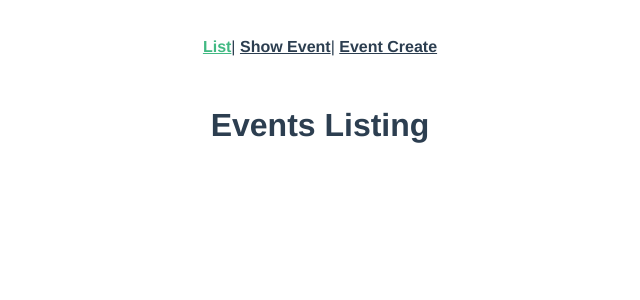
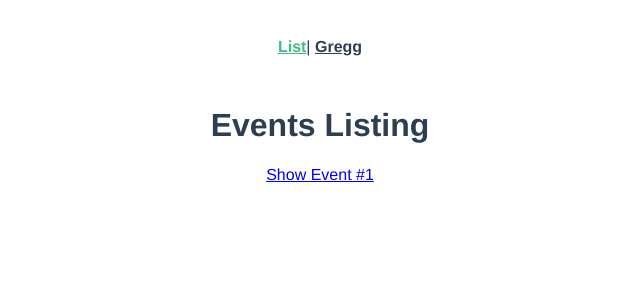
Before and after one commit to GuillaumeOcculy/RealWorldVue, a Vue app: page / in a window 1280 px wide. Shown: the top 300 px of the page, without its empty margins (320-960 px from the left). Built offline with nearby package versions, Linux system fonts and the light colour scheme.

Commit message:
Dynamic Routing & History Mode

```diff
--- a/src/App.vue
+++ b/src/App.vue
@@ -2,8 +2,9 @@
   <div id="app">
     <div id="nav">
       <router-link :to="{ name: 'event-list' }">List</router-link>|
-      <router-link :to="{ name: 'event-show' }">Show Event</router-link>|
-      <router-link :to="{ name: 'event-create' }">Event Create</router-link>
+      <router-link :to="{ name: 'user', params: { username: 'Greeg' } }"
+        >Gregg</router-link
+      >
     </div>
     <router-view />
   </div>
--- a/src/router.js
+++ b/src/router.js
@@ -3,6 +3,7 @@
 import EventCreate from "./views/EventCreate.vue"
 import EventShow from "./views/EventShow.vue"
 import EventList from "./views/EventList.vue"
+import User from "./views/User.vue"
 
 Vue.use(Router)
 
@@ -16,14 +17,21 @@
       component: EventList
     },
     {
-      path: "/event",
+      path: "/event/:id",
       name: "event-show",
-      component: EventShow
+      component: EventShow,
+      props: true
     },
     {
       path: "/event/create",
       name: "event-create",
       component: EventCreate
+    },
+    {
+      path: "/user/:username",
+      name: "user",
+      component: User,
+      props: true
     }
   ]
 })
--- a/src/views/EventList.vue
+++ b/src/views/EventList.vue
@@ -1,3 +1,8 @@
 <template>
-  <h1>Events Listing</h1>
+  <div>
+    <h1>Events Listing</h1>
+    <router-link :to="{ name: 'event-show', params: { id: '1' } }"
+      >Show Event #1</router-link
+    >
+  </div>
 </template>
--- a/src/views/EventShow.vue
+++ b/src/views/EventShow.vue
@@ -1,3 +1,9 @@
 <template>
-  <h1>Showing event #1</h1>
+  <h1>Showing event #{{ id }}</h1>
 </template>
+
+<script>
+export default {
+  props: ["id"]
+}
+</script>
--- /dev/null
+++ b/src/views/User.vue
@@ -0,0 +1,11 @@
+<template>
+  <div class="user">
+    <h1>This is {{ username }}'s page</h1>
+  </div>
+</template>
+
+<script>
+export default {
+  props: ["username"]
+}
+</script>
```
